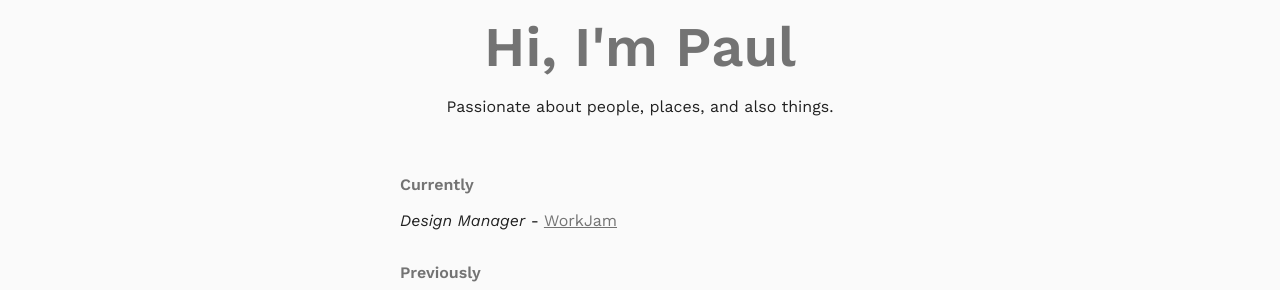
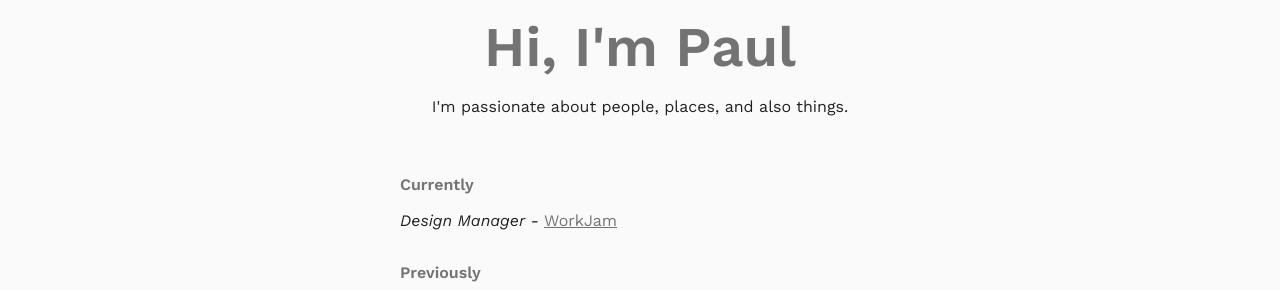
Before and after one commit to paulrdukes/paulrdukes.github.io, a Jekyll site: the page index.html, which Jekyll copies as it is, in a window 1280 px wide. Shown: the top 290 px of the page. Built offline with Jekyll 4.4.1, drawn with Linux system fonts in a browser that asks for light colours; some web fonts are replaced.

```diff
--- a/index.html
+++ b/index.html
@@ -15,7 +15,7 @@
     <section class="content">
       <h1>Hi, I'm Paul</h1>
       <about>
-        <p>Passionate about people, places, and also things.</p>
+        <p>I'm passionate about people, places, and also things.</p>
         <ul class="social-media">
           <li>
             <a href="http://ca.linkedin.com/in/pauldukes" class="large-icon entypo-linkedin-circled" data-icon="linkedin" target="_blank">
```
